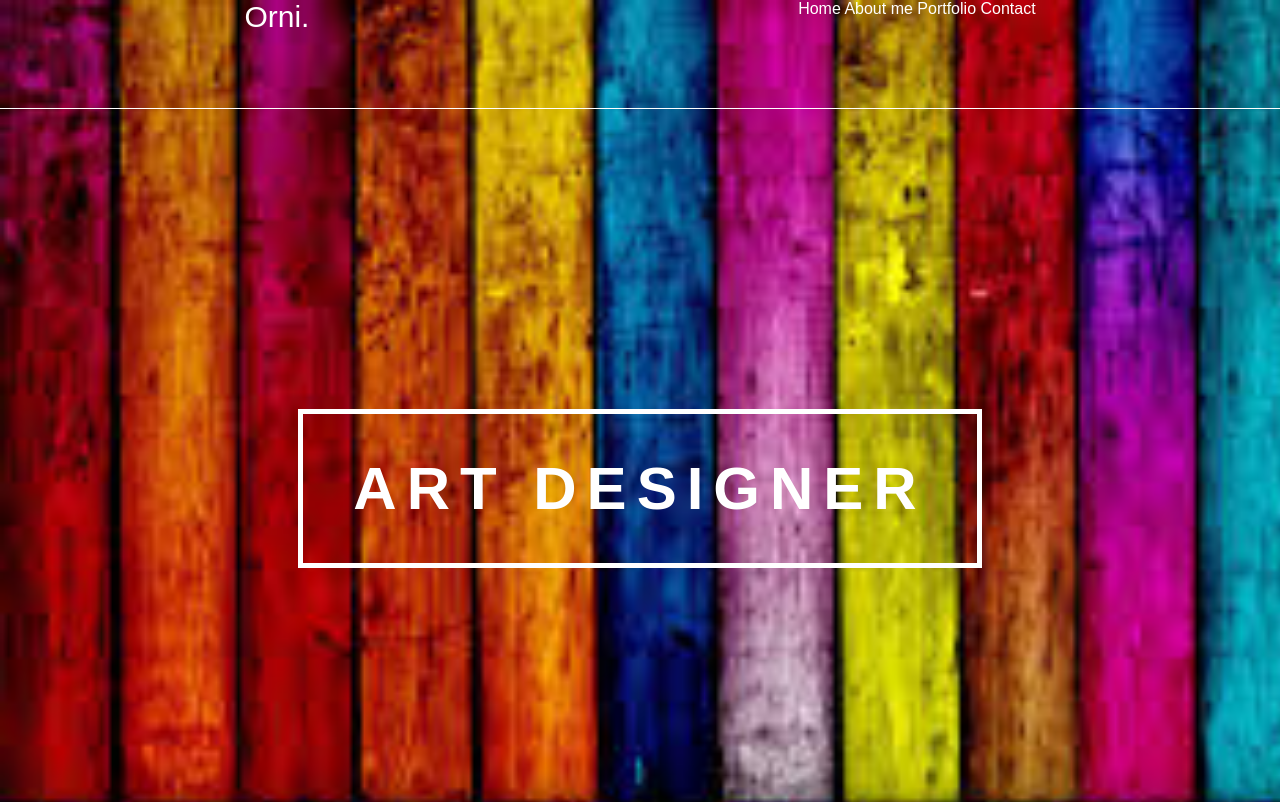
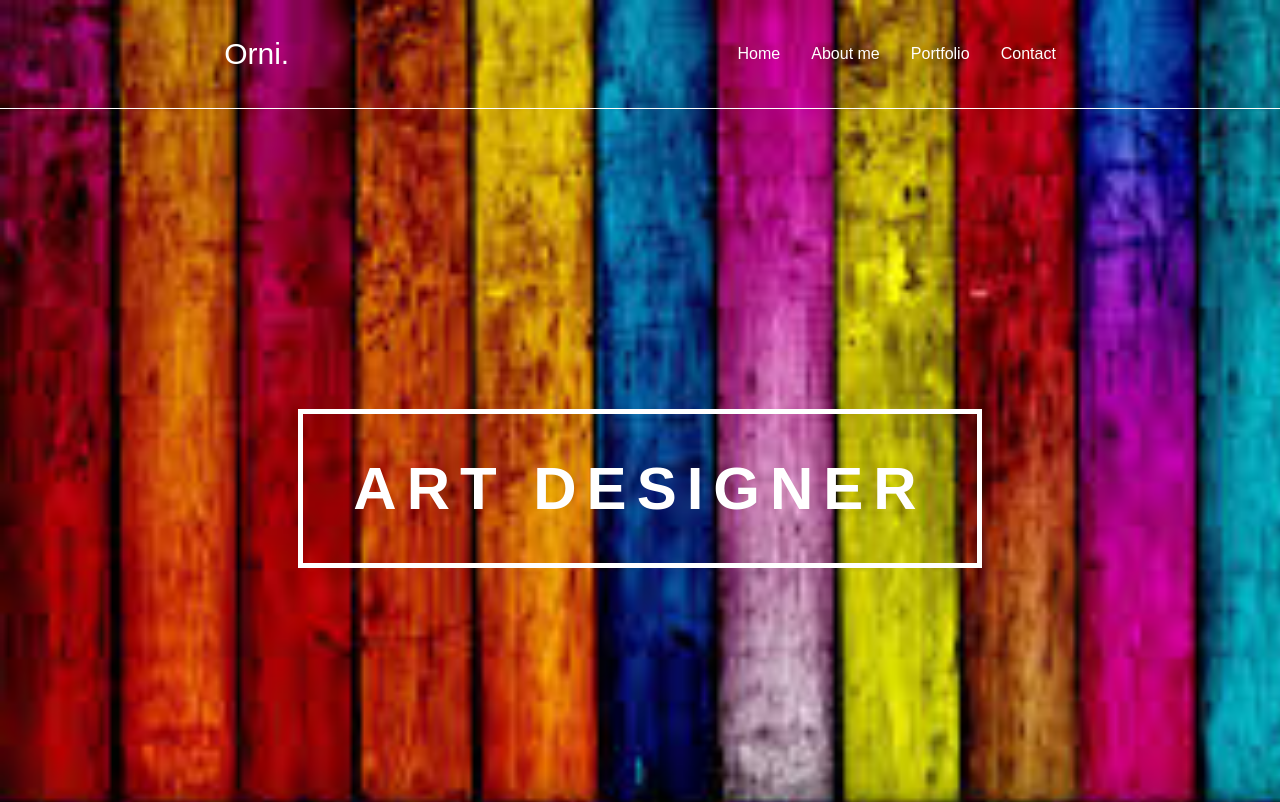
Before and after one commit to gkolbaia/Orni-new, a plain HTML site: page index.html in a window 1280 px wide. Shown: the top 802 px of the page. Drawn offline with Linux system fonts and the light colour scheme.

Commit message:
header changed

```diff
--- a/index.html
+++ b/index.html
@@ -27,9 +27,9 @@
         <div class="logo"> <a href="index.html">Orni.</a></div>
         <div class="menu-wrapper">
             <a href="index.html">Home</a>
-            <a href="index.html">About me</a>
-            <a href="index.html">Portfolio</a>
-            <a href="index.html">Contact</a>
+            <a href="index.html">&nbsp&nbsp&nbsp&nbsp&nbsp&nbsp&nbspAbout me</a>
+            <a href="index.html">&nbsp&nbsp&nbsp&nbsp&nbsp&nbsp&nbspPortfolio</a>
+            <a href="index.html">&nbsp&nbsp&nbsp&nbsp&nbsp&nbsp&nbspContact</a>
         </div>
     </div>
 
--- a/style.css
+++ b/style.css
@@ -36,7 +36,7 @@ body
 
     display: flex;
     justify-content: space-around;
-
+    align-items: center;
     color:white;
     border-bottom: white 1px solid;
     height: 108px;
@@ -63,8 +63,8 @@ body
 
 .menu-wrapper
 {
-
-
+    display: flex;
+    align-items: stretch;
 
 
 }
```
